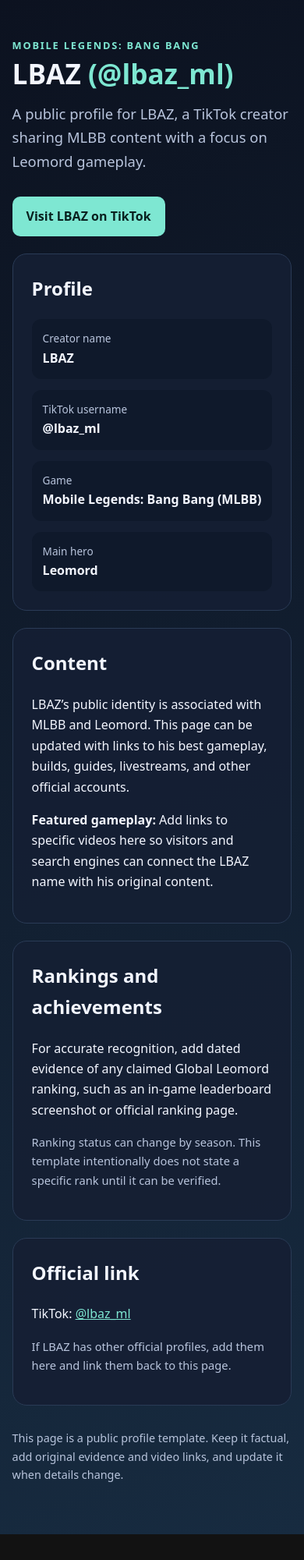
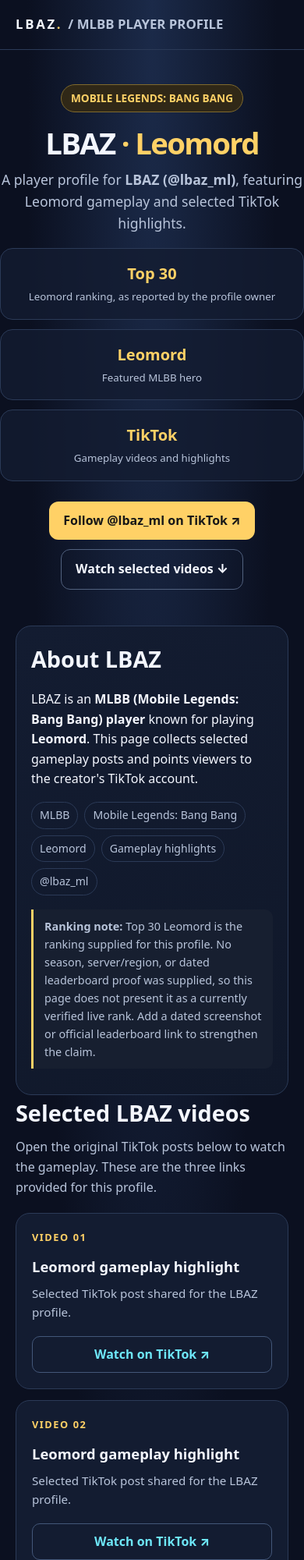
Before and after one commit to lbaz-ml/Lbaz-ml, a plain HTML site: page index.html in a window 390 px wide. Shown: the top 2000 px of the page at 78% size. Before the commit the page ends 1967 px from the top, so only its background shows below. Drawn offline with Linux system fonts and the light colour scheme.

Commit message:
Revise LBAZ profile with updated content and metadata
Updated the profile for LBAZ, a Mobile Legends: Bang Bang player, with new metadata, content structure, and gameplay highlights.

```diff
--- a/index.html
+++ b/index.html
@@ -3,86 +3,88 @@
 <head>
 <meta charset="utf-8">
 <meta name="viewport" content="width=device-width, initial-scale=1">
-  <title>LBAZ (@lbaz_ml) | MLBB Leomord Gameplay</title>
-  <meta name="description" content="Discover LBAZ (@lbaz_ml), a Mobile Legends: Bang Bang content creator focused on Leomord gameplay, builds, and ranked matches.">
-  <meta name="robots" content="index,follow">
-  <meta property="og:type" content="profile">
-  <meta property="og:title" content="LBAZ (@lbaz_ml) | MLBB Leomord">
-  <meta property="og:description" content="Official links and Leomord gameplay from LBAZ, a Mobile Legends: Bang Bang creator.">
-  <meta property="og:url" content="https://www.tiktok.com/@lbaz_ml">
-  <style>
-    :root { color-scheme: dark; --bg:#0c1220; --panel:#151f33; --text:#f3f6ff; --muted:#b8c4dc; --accent:#7ee7d2; }
-    * { box-sizing:border-box; }
-    body { margin:0; font-family:system-ui,-apple-system,Segoe UI,Roboto,Arial,sans-serif; background:linear-gradient(160deg,#0c1220,#172b40); color:var(--text); line-height:1.65; }
-    main { width:min(900px,92%); margin:0 auto; padding:48px 0 64px; }
-    .eyebrow { color:var(--accent); text-transform:uppercase; letter-spacing:.14em; font-size:.8rem; font-weight:700; }
-    h1 { font-size:clamp(2.2rem,7vw,4.4rem); line-height:1.05; margin:.4rem 0 1rem; }
-    .lead { color:var(--muted); font-size:1.15rem; max-width:700px; }
-    .card { background:rgba(21,31,51,.92); border:1px solid #2a3b56; border-radius:18px; padding:24px; margin-top:22px; }
-    h2 { margin-top:0; }
-    a { color:var(--accent); }
-    .facts { display:grid; grid-template-columns:repeat(auto-fit,minmax(190px,1fr)); gap:14px; }
-    .fact { padding:14px; border-radius:12px; background:#0f192b; }
-    .label { display:block; color:var(--muted); font-size:.85rem; }
-    .value { font-weight:700; }
-    .button { display:inline-block; margin-top:12px; padding:12px 18px; border-radius:10px; background:var(--accent); color:#09211f; font-weight:800; text-decoration:none; }
-    .note { color:var(--muted); font-size:.92rem; }
-    footer { margin-top:30px; color:var(--muted); font-size:.9rem; }
-  </style>
+<title>LBAZ | Top 30 Leomord Player in Mobile Legends: Bang Bang</title>
+<meta name="description" content="Discover LBAZ (@lbaz_ml), a Mobile Legends: Bang Bang player known for Leomord gameplay and a reported Top 30 Leomord ranking. Watch selected TikTok highlights.">
+<meta name="robots" content="index,follow,max-image-preview:large">
+<meta name="theme-color" content="#101827">
+<link rel="canonical" href="https://lbaz-ml.github.io/Lbaz-ml/">
+<meta property="og:type" content="website">
+<meta property="og:title" content="LBAZ | Top 30 Leomord — MLBB">
+<meta property="og:description" content="LBAZ (@lbaz_ml): Mobile Legends: Bang Bang Leomord gameplay, highlights, and selected TikTok videos.">
+<meta property="og:url" content="https://lbaz-ml.github.io/Lbaz-ml/">
+<meta name="twitter:card" content="summary">
 <script type="application/ld+json">
 {
   "@context": "https://schema.org",
   "@type": "ProfilePage",
-    "name": "LBAZ (@lbaz_ml) — MLBB Leomord",
-    "description": "Public profile for LBAZ, a Mobile Legends: Bang Bang content creator focused on Leomord.",
+  "name": "LBAZ — MLBB Leomord Player",
+  "url": "https://lbaz-ml.github.io/Lbaz-ml/",
+  "description": "Profile and selected gameplay videos for LBAZ (@lbaz_ml), a Mobile Legends: Bang Bang player known for Leomord. Top 30 ranking is reported by the profile owner and season details have not been supplied.",
   "mainEntity": {
     "@type": "Person",
     "name": "LBAZ",
     "alternateName": "@lbaz_ml",
+    "url": "https://www.tiktok.com/@lbaz_ml",
     "sameAs": ["https://www.tiktok.com/@lbaz_ml"],
-      "knowsAbout": ["Mobile Legends: Bang Bang", "Leomord"]
+    "description": "Mobile Legends: Bang Bang player known for Leomord gameplay; reported Top 30 Leomord ranking."
   }
 }
 </script>
+<style>
+:root{color-scheme:dark;--bg:#0b1020;--panel:#131c31;--panel2:#182540;--text:#f4f7ff;--muted:#b8c4da;--gold:#ffd166;--cyan:#6ee7f9;--line:#2b3a57}
+*{box-sizing:border-box}html{scroll-behavior:smooth}body{margin:0;background:radial-gradient(ellipse at top,#1b2a49 0,#0b1020 58%);font-family:system-ui,-apple-system,Segoe UI,Roboto,Arial,sans-serif;color:var(--text);line-height:1.6}
+a{color:var(--cyan)}.wrap{max-width:1000px;margin:auto;padding:0 20px}.top{padding:18px 0;border-bottom:1px solid var(--line)}.brand{font-weight:900;letter-spacing:.16em;font-size:1.05rem}.brand span{color:var(--gold)}
+.hero{padding:64px 0 46px;text-align:center}.eyebrow{display:inline-block;border:1px solid #806a2d;background:#302817;color:var(--gold);padding:6px 12px;border-radius:999px;font-weight:800;font-size:.85rem}.hero h1{font-size:clamp(2.4rem,8vw,5rem);line-height:1.04;margin:20px 0 12px;letter-spacing:-.045em}.hero h1 span{color:var(--gold)}.lead{max-width:680px;margin:0 auto;color:var(--muted);font-size:1.1rem}.actions{display:flex;gap:12px;justify-content:center;flex-wrap:wrap;margin-top:26px}.btn{display:inline-block;padding:12px 18px;border-radius:12px;text-decoration:none;font-weight:800;background:var(--gold);color:#171717}.btn.secondary{background:transparent;border:1px solid #51617e;color:var(--text)}
+.stats{display:grid;grid-template-columns:repeat(3,1fr);gap:12px;margin:18px auto 0;max-width:760px}.stat{background:#131c31cc;border:1px solid var(--line);border-radius:16px;padding:16px}.stat strong{display:block;font-size:1.25rem;color:var(--gold)}.stat small{color:var(--muted)}
+section{padding:30px 0}.section-title{font-size:1.8rem;margin:0 0 8px}.section-intro{margin:0 0 20px;color:var(--muted)}.panel{background:linear-gradient(145deg,var(--panel),#10182a);border:1px solid var(--line);border-radius:20px;padding:24px}.grid{display:grid;grid-template-columns:repeat(3,1fr);gap:14px}.video{display:flex;flex-direction:column;background:var(--panel);border:1px solid var(--line);border-radius:18px;padding:20px;min-height:220px}.video .number{font-size:.8rem;color:var(--gold);font-weight:900;letter-spacing:.12em}.video h3{margin:12px 0 8px;font-size:1.15rem}.video p{margin:0 0 18px;color:var(--muted);font-size:.95rem;flex:1}.video a{display:block;text-align:center;border:1px solid #435779;border-radius:10px;padding:10px;text-decoration:none;font-weight:800}.note{font-size:.9rem;color:var(--muted);border-left:3px solid var(--gold);padding:10px 14px;background:#171f30;border-radius:0 10px 10px 0}.tags{display:flex;gap:8px;flex-wrap:wrap;margin-top:14px}.tag{border:1px solid var(--line);border-radius:999px;padding:5px 10px;color:var(--muted);font-size:.88rem}footer{border-top:1px solid var(--line);padding:25px 0 35px;color:var(--muted);font-size:.9rem;margin-top:25px}
+@media(max-width:720px){.grid{grid-template-columns:1fr}.stats{grid-template-columns:1fr}.hero{padding-top:44px}.panel{padding:19px}}
+</style>
 </head>
 <body>
+<header class="top"><div class="wrap"><div class="brand">LBAZ<span>.</span> <span style="color:#b8c4da;font-weight:600;letter-spacing:0"> / MLBB PLAYER PROFILE</span></div></div></header>
 <main>
-    <div class="eyebrow">Mobile Legends: Bang Bang</div>
-    <h1>LBAZ <span style="color:var(--accent)">(@lbaz_ml)</span></h1>
-    <p class="lead">A public profile for LBAZ, a TikTok creator sharing MLBB content with a focus on Leomord gameplay.</p>
-    <a class="button" href="https://www.tiktok.com/@lbaz_ml" rel="me noopener" target="_blank">Visit LBAZ on TikTok</a>
-
-    <section class="card">
-      <h2>Profile</h2>
-      <div class="facts">
-        <div class="fact"><span class="label">Creator name</span><span class="value">LBAZ</span></div>
-        <div class="fact"><span class="label">TikTok username</span><span class="value">@lbaz_ml</span></div>
-        <div class="fact"><span class="label">Game</span><span class="value">Mobile Legends: Bang Bang (MLBB)</span></div>
-        <div class="fact"><span class="label">Main hero</span><span class="value">Leomord</span></div>
+<section class="hero wrap">
+<div class="eyebrow">MOBILE LEGENDS: BANG BANG</div>
+<h1>LBAZ <span>· Leomord</span></h1>
+<p class="lead">A player profile for <strong>LBAZ (@lbaz_ml)</strong>, featuring Leomord gameplay and selected TikTok highlights.</p>
+<div class="stats">
+<div class="stat"><strong>Top 30</strong><small>Leomord ranking, as reported by the profile owner</small></div>
+<div class="stat"><strong>Leomord</strong><small>Featured MLBB hero</small></div>
+<div class="stat"><strong>TikTok</strong><small>Gameplay videos and highlights</small></div>
+</div>
+<div class="actions">
+<a class="btn" href="https://www.tiktok.com/@lbaz_ml" target="_blank" rel="noopener noreferrer">Follow @lbaz_ml on TikTok ↗</a>
+<a class="btn secondary" href="#videos">Watch selected videos ↓</a>
 </div>
 </section>
 
-    <section class="card">
-      <h2>Content</h2>
-      <p>LBAZ’s public identity is associated with MLBB and Leomord. This page can be updated with links to his best gameplay, builds, guides, livestreams, and other official accounts.</p>
-      <p><strong>Featured gameplay:</strong> Add links to specific videos here so visitors and search engines can connect the LBAZ name with his original content.</p>
+<section class="wrap">
+<div class="panel">
+<h2 class="section-title">About LBAZ</h2>
+<p>LBAZ is an <strong>MLBB (Mobile Legends: Bang Bang) player</strong> known for playing <strong>Leomord</strong>. This page collects selected gameplay posts and points viewers to the creator's TikTok account.</p>
+<div class="tags"><span class="tag">MLBB</span><span class="tag">Mobile Legends: Bang Bang</span><span class="tag">Leomord</span><span class="tag">Gameplay highlights</span><span class="tag">@lbaz_ml</span></div>
+<p class="note" style="margin-top:18px"><strong>Ranking note:</strong> Top 30 Leomord is the ranking supplied for this profile. No season, server/region, or dated leaderboard proof was supplied, so this page does not present it as a currently verified live rank. Add a dated screenshot or official leaderboard link to strengthen the claim.</p>
+</div>
 </section>
 
-    <section class="card">
-      <h2>Rankings and achievements</h2>
-      <p>For accurate recognition, add dated evidence of any claimed Global Leomord ranking, such as an in-game leaderboard screenshot or official ranking page.</p>
-      <p class="note">Ranking status can change by season. This template intentionally does not state a specific rank until it can be verified.</p>
+<section class="wrap" id="videos">
+<h2 class="section-title">Selected LBAZ videos</h2>
+<p class="section-intro">Open the original TikTok posts below to watch the gameplay. These are the three links provided for this profile.</p>
+<div class="grid">
+<article class="video"><div class="number">VIDEO 01</div><h3>Leomord gameplay highlight</h3><p>Selected TikTok post shared for the LBAZ profile.</p><a href="https://vt.tiktok.com/ZSgqQft5c/" target="_blank" rel="noopener noreferrer">Watch on TikTok ↗</a></article>
+<article class="video"><div class="number">VIDEO 02</div><h3>Leomord gameplay highlight</h3><p>Selected TikTok post shared for the LBAZ profile.</p><a href="https://vt.tiktok.com/ZSgqQH8cj/" target="_blank" rel="noopener noreferrer">Watch on TikTok ↗</a></article>
+<article class="video"><div class="number">VIDEO 03</div><h3>Leomord gameplay highlight</h3><p>Selected TikTok post shared for the LBAZ profile.</p><a href="https://vt.tiktok.com/ZSgqQVqu2/" target="_blank" rel="noopener noreferrer">Watch on TikTok ↗</a></article>
+</div>
 </section>
 
-    <section class="card">
-      <h2>Official link</h2>
-      <p>TikTok: <a href="https://www.tiktok.com/@lbaz_ml" rel="me noopener" target="_blank">@lbaz_ml</a></p>
-      <p class="note">If LBAZ has other official profiles, add them here and link them back to this page.</p>
+<section class="wrap">
+<div class="panel">
+<h2 class="section-title">Find LBAZ</h2>
+<p>For the latest posts, clips, and any future ranking updates, visit the TikTok profile directly.</p>
+<div class="actions" style="justify-content:flex-start"><a class="btn" href="https://www.tiktok.com/@lbaz_ml" target="_blank" rel="noopener noreferrer">TikTok profile: @lbaz_ml ↗</a></div>
+</div>
 </section>
-
-    <footer>
-      This page is a public profile template. Keep it factual, add original evidence and video links, and update it when details change.
-    </footer>
 </main>
+<footer><div class="wrap">Fan/player profile page for discovery and links. Mobile Legends: Bang Bang and Leomord belong to their respective rights holders. Ranking details should be updated with a dated, verifiable source when available.</div></footer>
 </body>
 </html>
```
Lines whose indentation alone changed are shown as unchanged.
